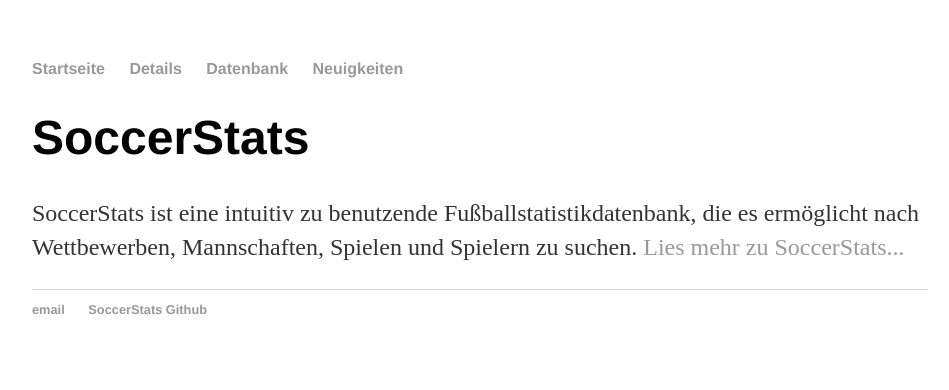
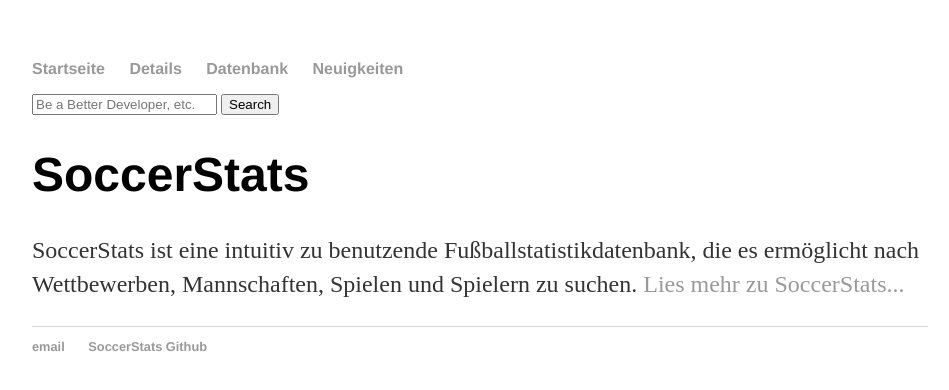
Before and after one commit to Thames1990/Thames1990.github.io, a Jekyll site: the page built from index.html, in a window 1280 px wide. Shown: the top 390 px of the page, without its empty margins (160-1109 px from the left). Built offline with Jekyll 4.4.1, drawn with Linux system fonts in a browser that asks for light colours; nearby versions of some CDN libraries; comment, search, counter and statistics services are not loaded.

Commit message:
Update default.html

```diff
--- a/_layouts/default.html
+++ b/_layouts/default.html
@@ -13,6 +13,12 @@
 	        		<li><a href="/database">Datenbank</a></li>
 	        		<li><a href="/news">Neuigkeiten</a></li>
 	    		</ul>
+				<div id="search">
+					<form role="search" method="get" action="{{site.baseurl}}/search/">
+						<input id="searchString" name="searchString" placeholder="Be a Better Developer, etc." type="text">
+						<input id="searchButton" name="googleSearchName" type="submit" value="Search">
+					</form>
+				</div>
 			</nav>
 			<div class="container">
 				{{ content }}
```
